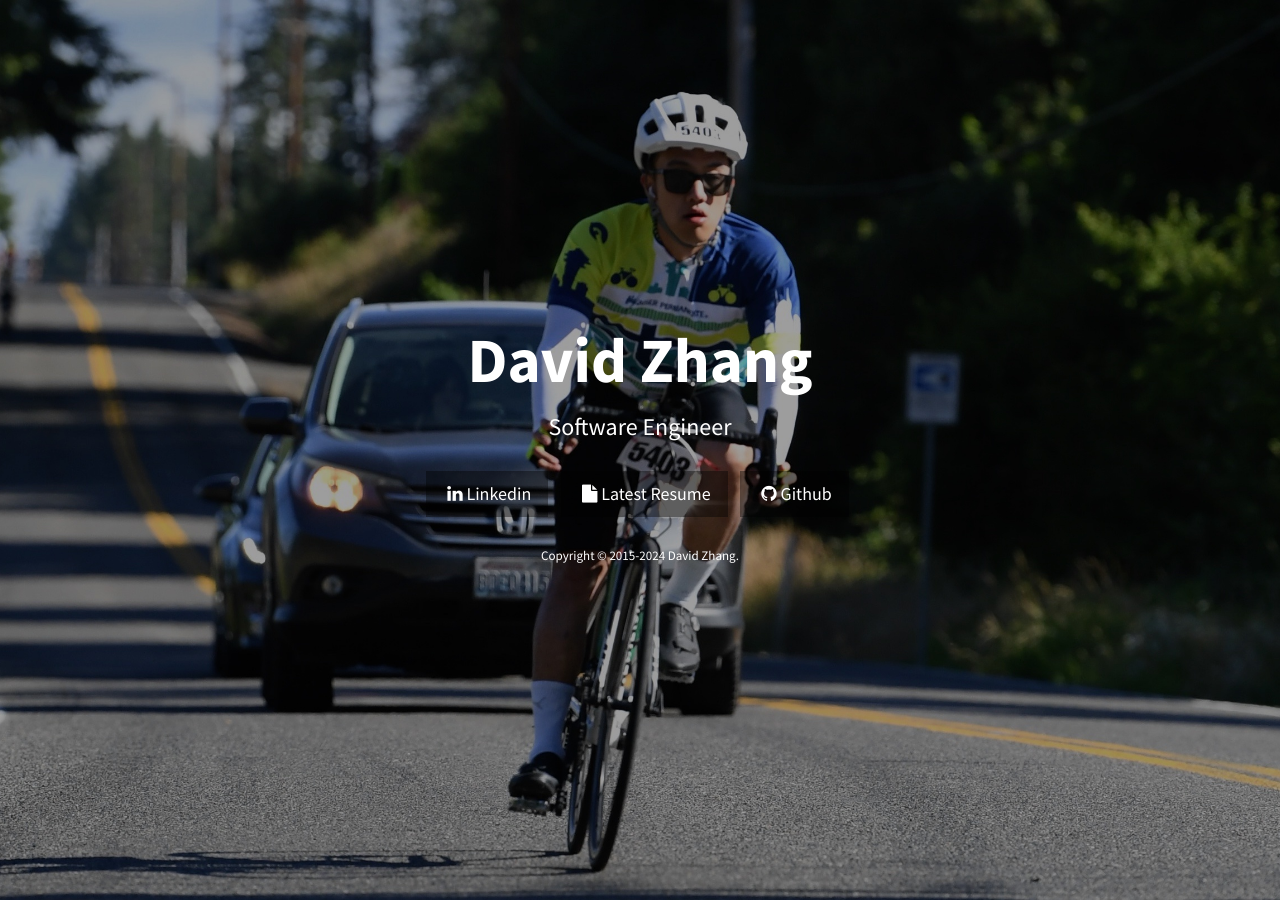
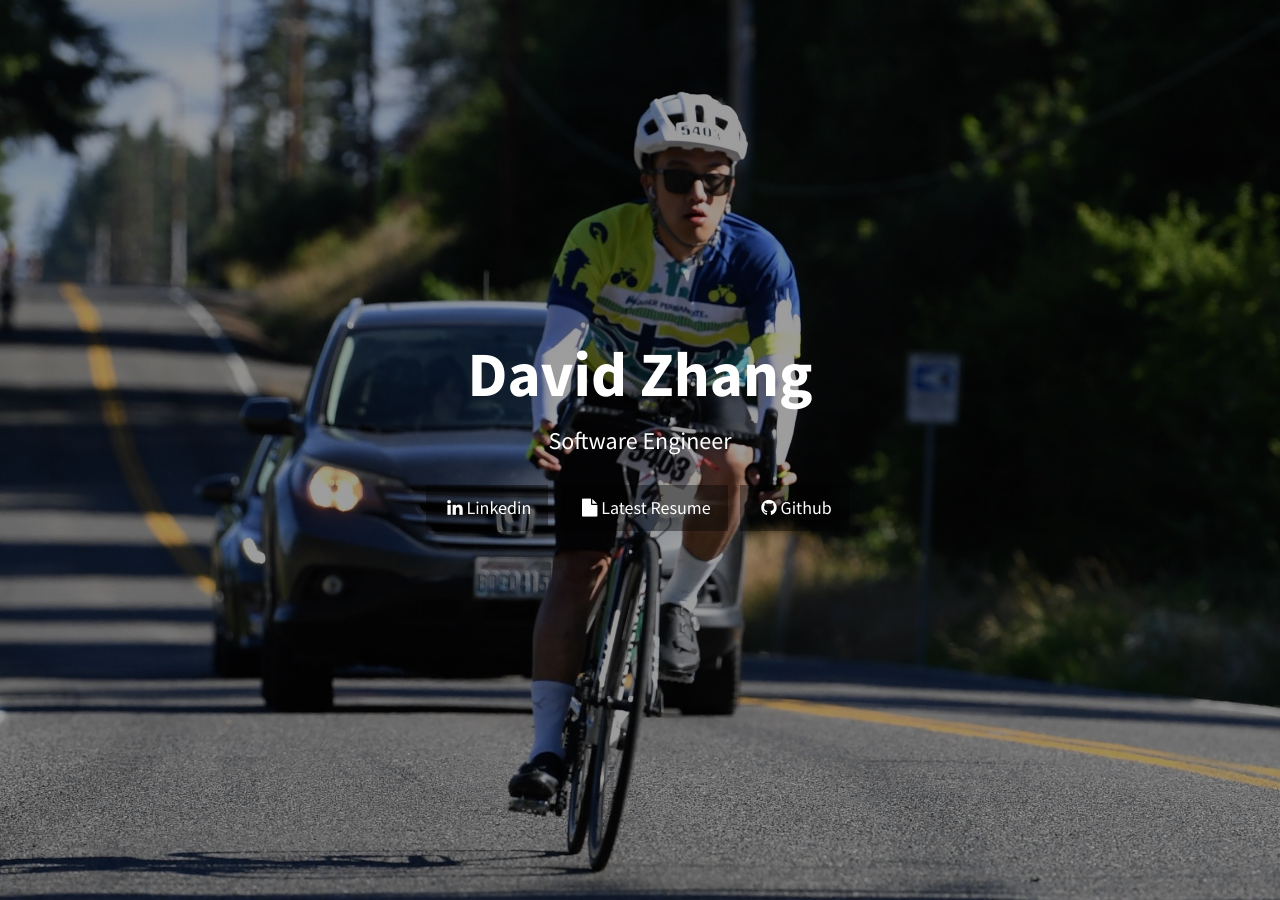
Before and after one commit to davidozhang/davidozhang.github.io, a Jekyll site: the page built from index.html, in a window 1280 px wide. Built offline with Jekyll 4.4.1, drawn with Linux system fonts in a browser that asks for light colours.

Commit message:
Remove copyright

```diff
--- a/_includes/header.html
+++ b/_includes/header.html
@@ -15,8 +15,5 @@
       </li>
     </ul>
     <br>
-    <div class="container text-center">
-      <p style="color:white; font-size: small;">Copyright &copy; 2015-20{{ site.time | date: '%y' }} {{ site.copyright }}.</p>
-    </div>
   </div>
 </header>
```
